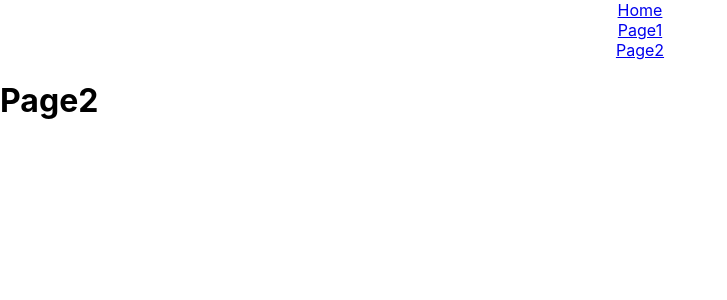
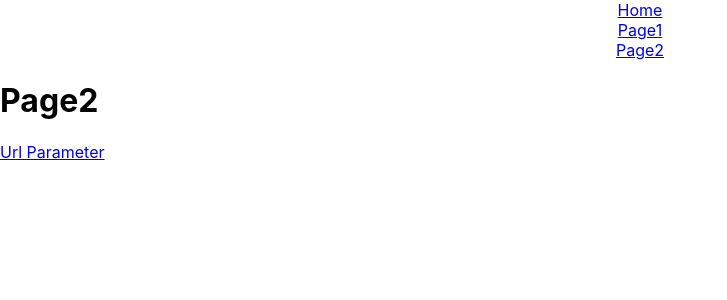
Before and after one commit to JunichiroKohari/react-play, a React (Create React App) app: page /page2 in a window 1280 px wide. Shown: the top 300 px of the page, without its empty margins (0-727 px from the left). Built offline with nearby package versions, Linux system fonts and the light colour scheme.

Commit message:
pass url parameter

```diff
--- a/src/Page2.jsx
+++ b/src/Page2.jsx
@@ -1,7 +1,10 @@
+import { Link } from "react-router-dom"
+
 export const Page2 = () => {
     return (
         <div>
             <h1>Page2</h1>
+            <Link to="/page2/100">Url Parameter</Link>
         </div>
     )
 }
--- /dev/null
+++ b/src/UrlParameter.jsx
@@ -0,0 +1,11 @@
+import { useParams } from "react-router-dom"
+
+export const UrlParameter = () => {
+  const { id } = useParams()
+  return (
+    <div>
+      <h1>UrlParameterページです。</h1>
+      <p>parameter is {id}</p>
+    </div>
+  )
+}
--- /dev/null
+++ b/src/router/Page2Routes.jsx
@@ -0,0 +1,15 @@
+import { Page2 } from '../Page2'
+import { UrlParameter } from '../UrlParameter'
+
+export const page2Routes = [
+    {
+        path: "/",
+        exact: true,
+        children: <Page2 />
+    },
+    {
+        path: "/:id",
+        exact: false,
+        children: <UrlParameter />
+    },
+]
--- a/src/router/Router.jsx
+++ b/src/router/Router.jsx
@@ -1,7 +1,7 @@
 import { Switch, Route } from 'react-router-dom';
 import { page1Routes } from './Page1Routes';
+import { page2Routes } from './Page2Routes';
 import { Home } from '../Home';
-import { Page2 } from '../Page2';
 
 export const Router = () => {
     return (
@@ -23,11 +23,22 @@
                 </Route>
               ))}
             </Switch>
-        )}>
-        </Route>
-        <Route path="/page2">
-          <Page2 />
-        </Route>
+        )} />
+        <Route
+          path="/page2"
+          render={({ match: { url } }) => (
+            <Switch>
+              {page2Routes.map((route) => (
+                <Route
+                  key={route.path}
+                  exact={route.exact}
+                  path={`${url}${route.path}`}
+                >
+                  {route.children}
+                </Route>
+              ))}
+            </Switch>
+        )} />
       </Switch>
     )
 }
```
